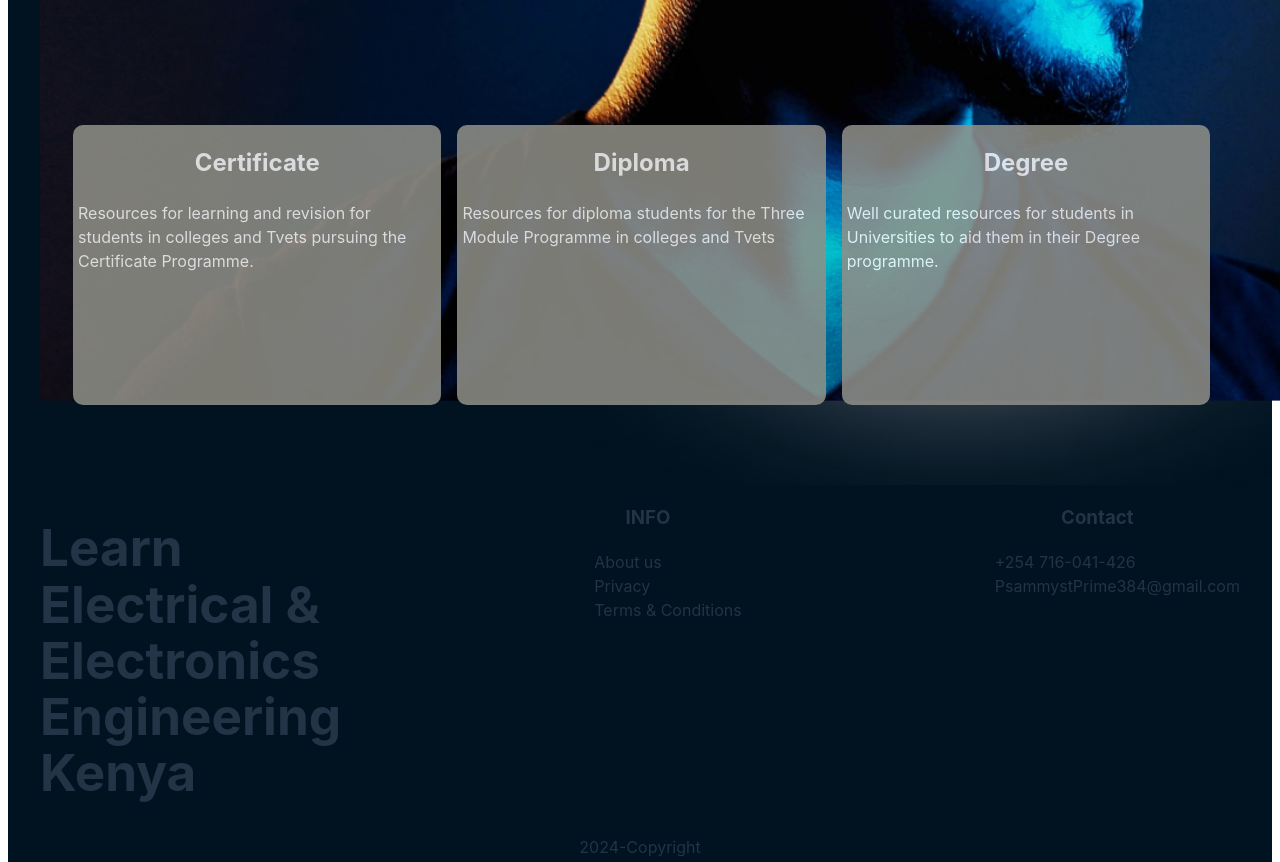
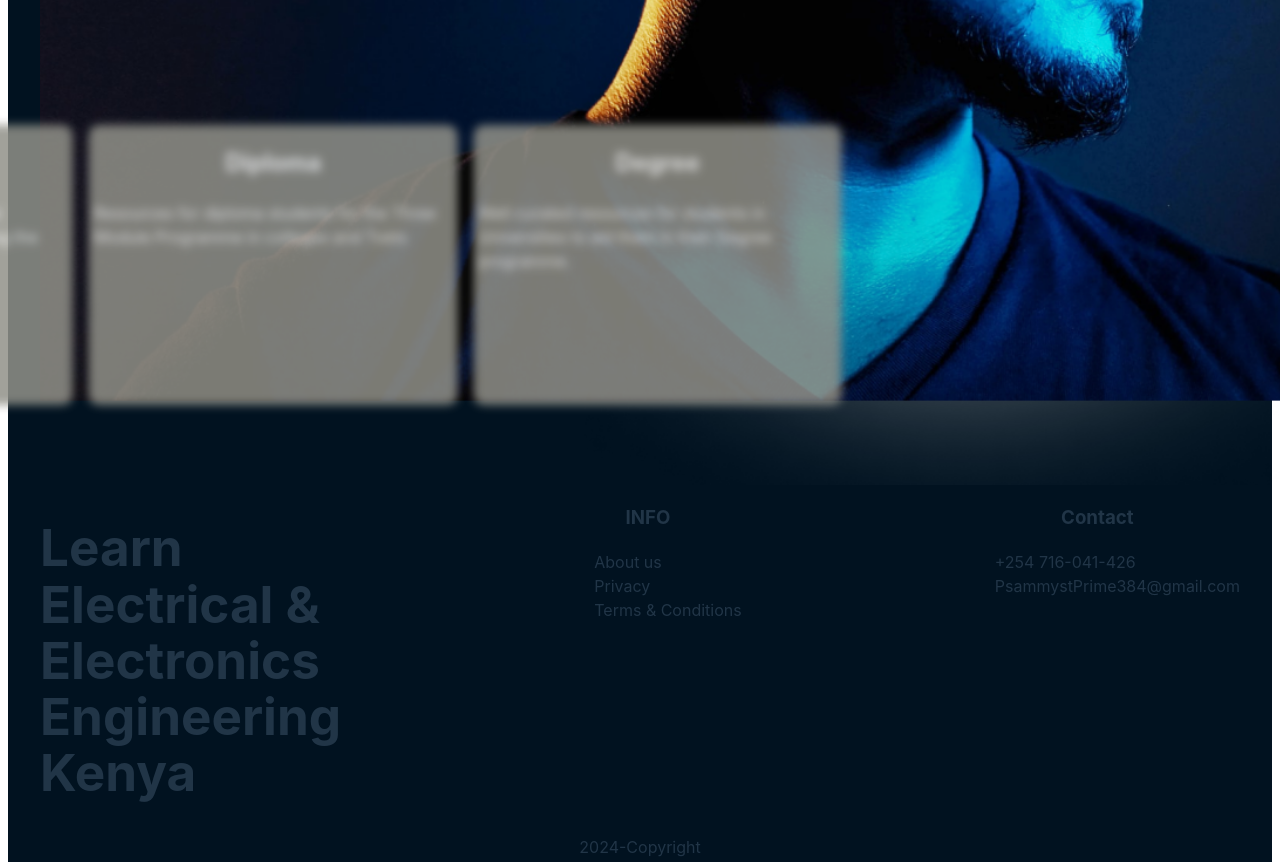
Before and after one commit to PsammystPrime/Electrical-Engineering-Course-App, a React (Vite) app in the folder learn/: page / in a window 1280 px wide. Shown: the part 880-1742 px from the top of the page. Built offline with nearby package versions, Linux system fonts and the light colour scheme.

Commit message:
animate title

```diff
--- a/learn/src/App.css
+++ b/learn/src/App.css
@@ -12,6 +12,16 @@ ul {
 }
 
 /*Navigation*/
+.title {
+  width: 100%;
+  animation: typing 2s;
+  overflow: hidden;
+}
+@keyframes typing {
+  from {
+    width: 0;
+  }
+}
 .nav {
   display: flex;
   justify-content: space-between;
@@ -48,7 +58,22 @@ main {
   margin-top: 120px;
   margin-left: 33px;
 }
+.cards:nth-child(2) {
+  transition-delay: 200ms;
+}
+.cards:nth-child(3) {
+  transition-delay: 400ms;
+}
+.show {
+  opacity: 1;
+  filter: blur(0);
+  transform: translateX(0);
+}
 .card {
+  transform: translateX(-100%);
+  transition: all 1s;
+  filter: blur(5px);
+  opacity: 0;
   max-width: 28vw;
   min-height: 35vh;
   background-color: rgb(145, 145, 137);
--- a/learn/src/App.jsx
+++ b/learn/src/App.jsx
@@ -6,7 +6,9 @@ export function Nav() {
 
   return (
     <div className="nav">
-      <h1>LEEEK</h1>
+      <div className="title-container">
+        <h1 className="title">LEEEK</h1>
+      </div>
       <ul className="navLinks">
         <Link to="/">
           <button>Home</button>
```
